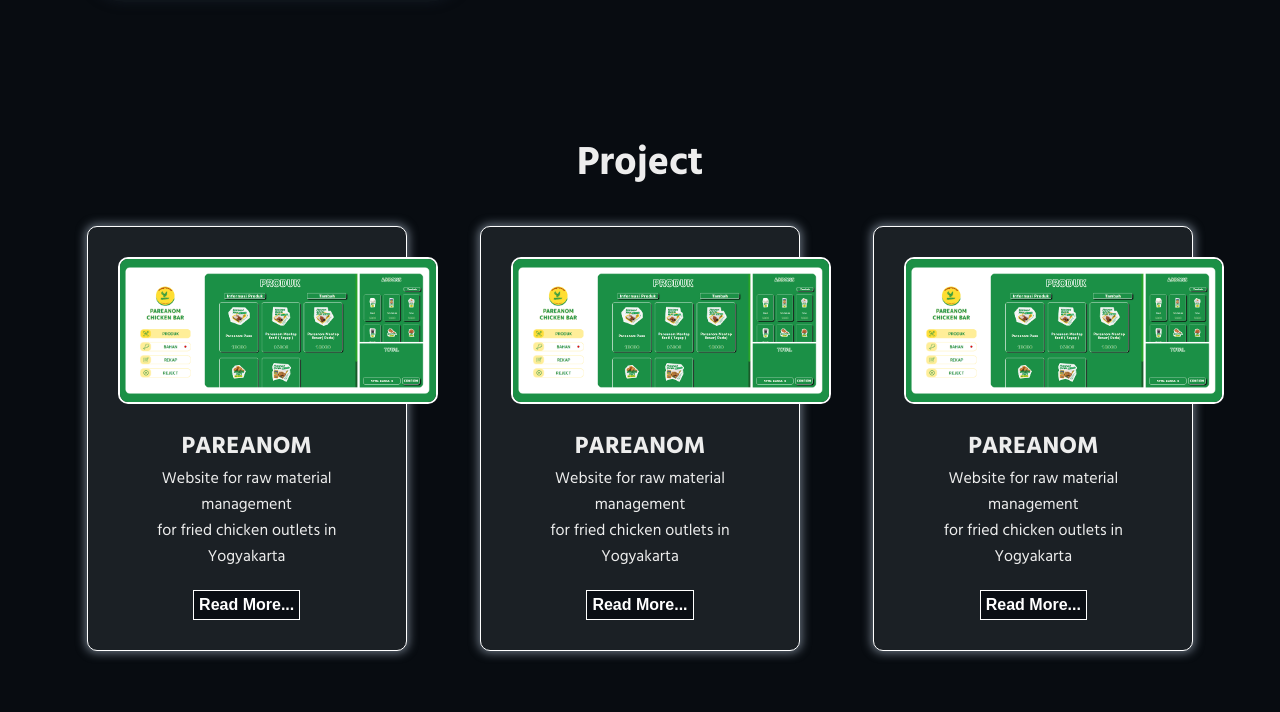
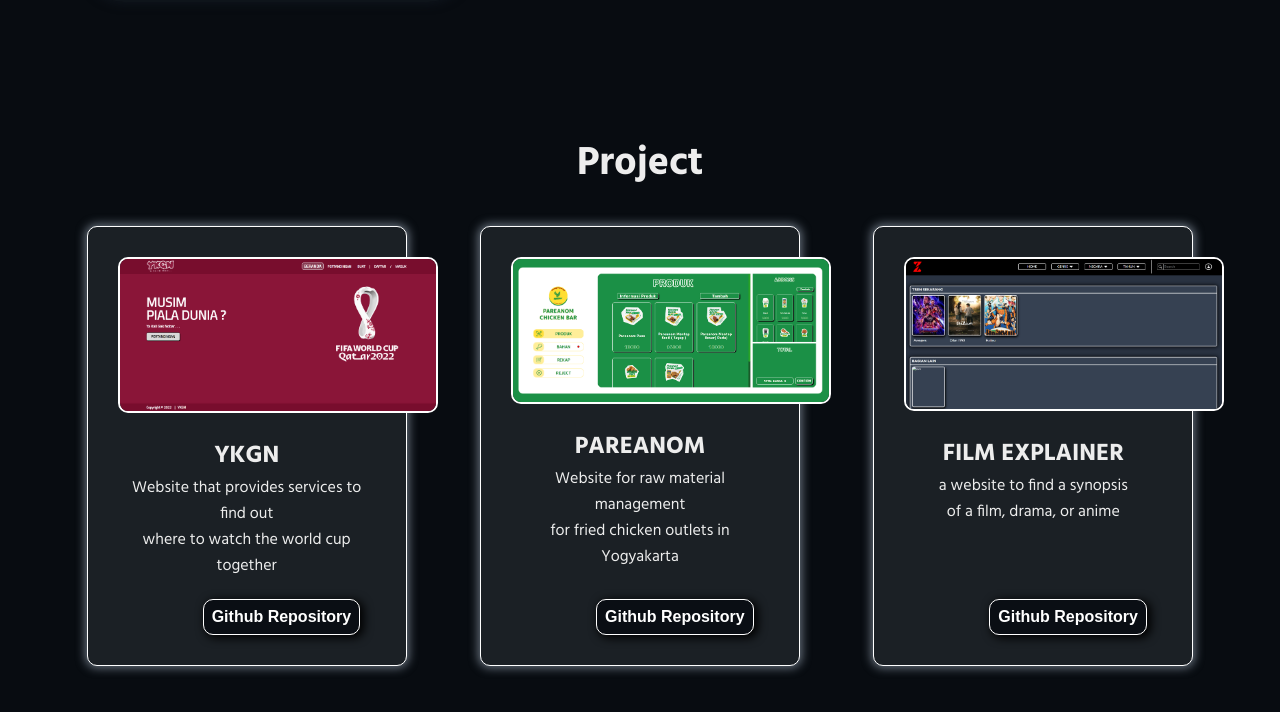
Before and after one commit to AbdanulIkhlas/AbdanulIkhlas.github.io, a plain HTML site: page index.html in a window 1280 px wide. Shown: the part 1176-1888 px from the top of the page. Drawn offline with Linux system fonts and the light colour scheme.

Commit message:
menyelesaikan bagian project

```diff
--- a/assets/style/index.css
+++ b/assets/style/index.css
@@ -339,7 +339,9 @@
 }
 
 #project section .container-card .card {
+    position: relative;
     width: 25vw;
+    height: 55vh;
     border: 1px solid white;
     padding: 30px;
     border-radius: 10px;
@@ -349,12 +351,17 @@
 }
 
 .card button {
-    margin-top: 20px;
-    padding: 5px;
+    position: absolute;
+    bottom: 30px;
+    left: 115px;
+    padding: 8px;
+    border-radius: 10px;
     background-color: #0a0e14;
     border: 1px solid white;
     color: white;
     font-size: 12pt;
+    box-shadow: 3px 2px 10px 1px #000000;
+    cursor: pointer;
 }
 
 
--- a/index.html
+++ b/index.html
@@ -96,15 +96,17 @@
                 <h1>Project</h1>
                 <div class="container-card">
                     <div class="card">
-                        <img src="assets/image/cover_pareanom.png" alt="Pareanom">
-                        <h2>PAREANOM</h2>
+                        <img src="assets/image/cover_ykgn.png" alt="Pareanom">
+                        <h2>YKGN</h2>
                         <p>
-                            Website for raw material management <br>
-                            for fried chicken outlets in Yogyakarta
+                            Website that provides services to find out <br>
+                            where to watch the world cup together
                         </p>
+                        <a href="https://github.com/AbdanulIkhlas/Project-akhir-ykgn" target="_blank">
                             <button>
-                            <strong>Read More...</strong>
+                                <strong>Github Repository</strong>
                             </button>
+                        </a>
                     </div>
                     <div class="card">
                         <img src="assets/image/cover_pareanom.png" alt="Pareanom">
@@ -113,20 +115,24 @@
                             Website for raw material management <br>
                             for fried chicken outlets in Yogyakarta
                         </p>
+                        <a href="https://github.com/AbdanulIkhlas/pareanom" target="_blank">
                             <button>
-                            <strong>Read More...</strong>
+                                <strong>Github Repository</strong>
                             </button>
+                        </a>
                     </div>
                     <div class="card">
-                        <img src="assets/image/cover_pareanom.png" alt="Pareanom">
-                        <h2>PAREANOM</h2>
+                        <img src="assets/image/cover_filmexp.png" alt="Pareanom">
+                        <h2>FILM EXPLAINER</h2>
                         <p>
-                            Website for raw material management <br>
-                            for fried chicken outlets in Yogyakarta
+                            a website to find a synopsis <br>
+                            of a film, drama, or anime
                         </p>
+                        <a href="https://github.com/AbdanulIkhlas/FilmExp" target="_blank">
                             <button>
-                            <strong>Read More...</strong>
+                                <strong>Github Repository</strong>
                             </button>
+                        </a>
                     </div>
                 </div>
             </section>
```
Lines whose indentation alone changed are shown as unchanged.
